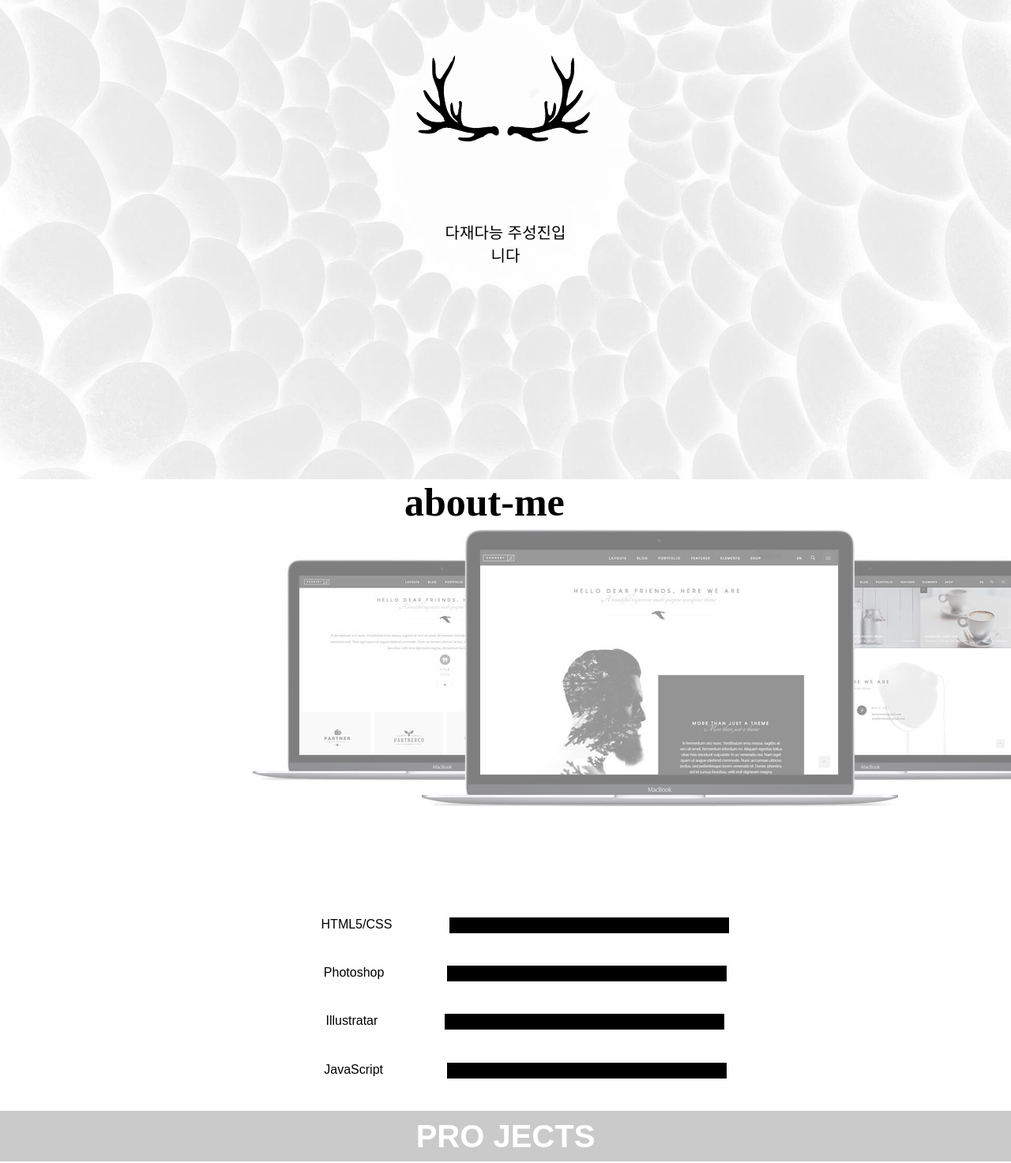
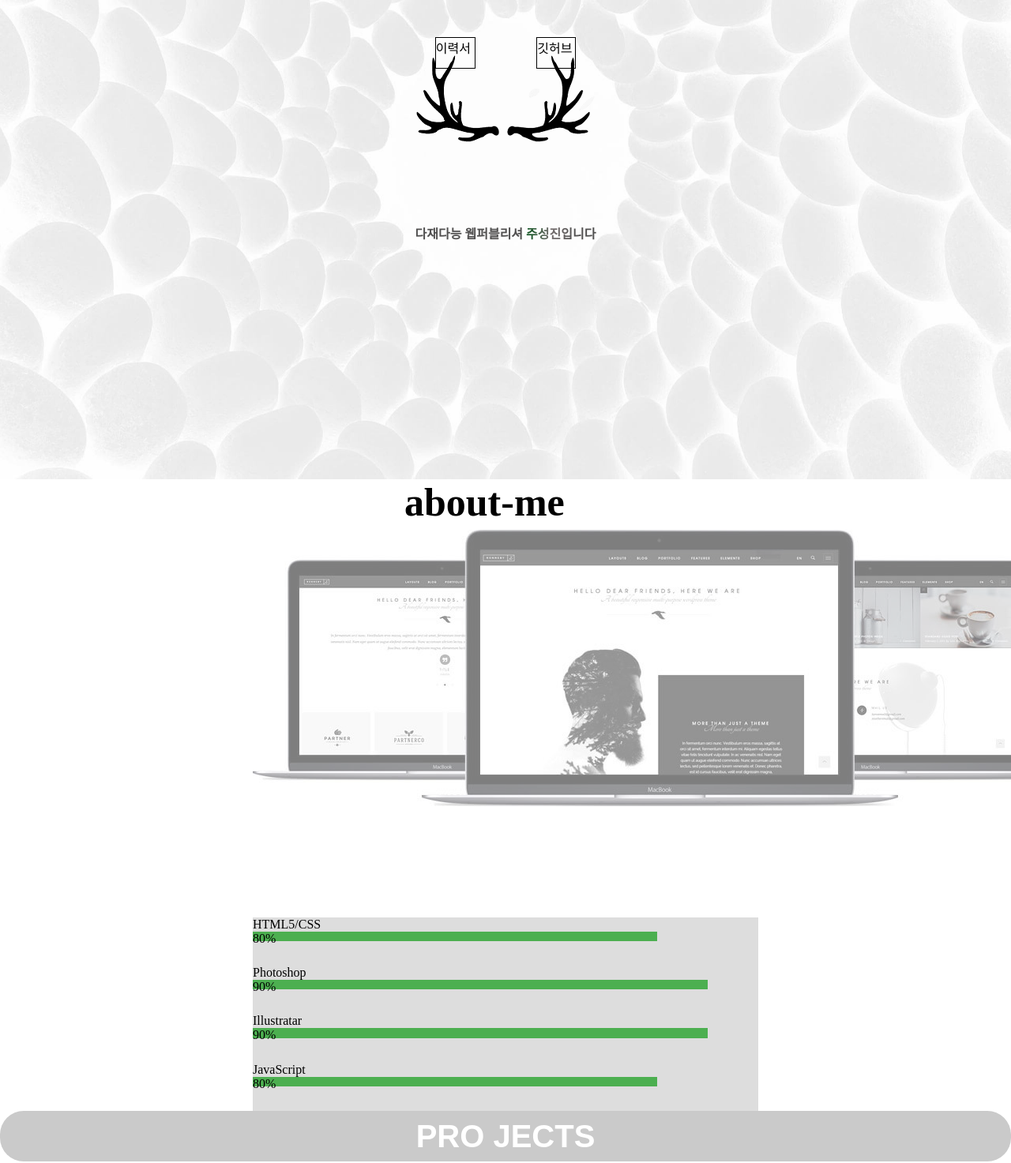
Before and after one commit to sungjinjoo/portfolio, a plain HTML site: page index.html in a window 1280 px wide. Shown: the part 273-1746 px from the top of the page at 79% size. Drawn offline with Linux system fonts and the light colour scheme.

Commit message:
Add files via upload

```diff
--- a/css/style.css
+++ b/css/style.css
@@ -3,6 +3,20 @@
   margin: 0;
   padding: 0;
   box-sizing: border-box;
+}
+html,
+body {
+  width: 100%;
+  height: 100%;
+}
+.followAnimation {
+  position: fixed;
+  top: 0;
+  left: 0;
+  font-size: 2rem;
+  /* css 애니메이션 적용시 성능개선 */
+  will-change: transform;
+  transform: translate(0, 0);
 }
 .wrap {
   height: 100vh;
@@ -64,6 +78,21 @@ ul.menu > li > a:hover {
   top: 40%;
   left: 40%;
 }
+.minibox {
+  display: flex;
+  justify-content: space-around;
+}
+.minibox1 {
+  width: 20%;
+  height: 40px;
+  border: 1px solid black;
+}
+
+.minibox2 {
+  width: 50px;
+  height: 40px;
+  border: 1px solid black;
+}
 .text_box {
   width: 40%;
   height: 20%;
@@ -79,12 +108,44 @@ ul.menu > li > a:hover {
   width: 30%;
   height: 20%;
   text-align: center;
- /*  border: 1px solid black; */
+  /*  border: 1px solid black; */
 }
-.maintext p{
+.maintext .btn-shine{
+  position: absolute;
+  top: 50%;
+  left: 50%;
+  transform: translate(-50%,-50%);
+  padding: 12px 48px;
+  color: #ffffff;
+  background: linear-gradient(to right, #004e14 0, rgb(117, 111, 111) 10%, #504f4f 20%);
+  background-position: 0;
+  background-clip: text;
+  -webkit-text-fill-color: transparent;
+  animation: shine 3s infinite linear;
+  animation-fill-mode: forwards;
+  -webkit-text-size-adjust: none;
+  font-weight: 800;
+  font-size: 16px;
+  text-decoration: none;
+  white-space: nowrap;
+}
+
+
+@keyframes shine {
+  0% {
+    background-position: 0;
+  }
+  100% {
+    background-position: 180px;
+  }
+  100% {
+    background-position: 280px;
+  }
+}
+/* .maintext p {
   font-size: 20px;
   font-family: "Pretendard-SemiBold", sans-serif;
-}
+} */
 .main img {
   width: 100%;
   height: 100%;
@@ -125,58 +186,25 @@ ul.menu > li > a:hover {
   display: inline-grid;
 }
 
-.skill1 {
-  margin-left: 50px;
-  color: black;
-  display: flex;
-  justify-content: space-around;
-  text-align: left;
-  font-family: "Pretendard-SemiBold", sans-serif;
+.skill1,
+.skill2,
+.skill3,
+.skill4 {
+  width: 100%;
+  background-color: #ddd;
 }
-.skibox1 {
-  width: 60%;
-  height: 20px;
-  background: black;
+
+.skibox1,
+.skibox2,
+.skibox3,
+.skibox4 {
+  width: 0;
+  height: 20%; /* 높이 설정 */
+  background-color: #4caf50;
+  transition: width 2s; /* 애니메이션 효과 */
 }
-.skill2 {
-  margin-left: 50px;
-  color: black;
-  display: flex;
-  justify-content: space-around;
-  text-align: left;
-  font-family: "Pretendard-SemiBold", sans-serif;
-}
-.skibox2 {
-  width: 60%;
-  height: 20px;
-  background: black;
-}
-.skill3 {
-  margin-left: 50px;
-  color: black;
-  display: flex;
-  justify-content: space-around;
-  text-align: left;
-  font-family: "Pretendard-SemiBold", sans-serif;
-}
-.skibox3 {
-  width: 60%;
-  height: 20px;
-  background: black;
-}
-.skill4 {
-  margin-left: 50px;
-  color: black;
-  display: flex;
-  justify-content: space-around;
-  text-align: left;
-  font-family: "Pretendard-SemiBold", sans-serif;
-}
-.skibox4 {
-  width: 60%;
-  height: 20px;
-  background: black;
-}
+
+
 /* section2 */
 .section2 {
   width: 100%;
@@ -190,6 +218,7 @@ ul.menu > li > a:hover {
   height: 20%;
   transition: all 0.4s;
   background: rgb(202, 202, 202);
+  border-radius: 30px;
 }
 
 .probox h2 {
@@ -198,7 +227,6 @@ ul.menu > li > a:hover {
   font-size: 40px;
   font-family: "Pretendard-SemiBold", sans-serif;
   color: #fff;
-
 }
 
 .probox2 {
@@ -206,9 +234,10 @@ ul.menu > li > a:hover {
   height: 20%;
   border: 1px solid;
   transition: all 0.4s;
- /*  background: rgb(105, 105, 105); */
+  border-radius: 30px;
+  /*  background: rgb(105, 105, 105); */
 }
-.probox2:hover{
+.probox2:hover {
   color: #fff;
   background-color: rgb(94, 154, 214);
 }
@@ -224,9 +253,10 @@ ul.menu > li > a:hover {
   height: 20%;
   border: 1px solid;
   transition: all 0.4s;
+  border-radius: 30px;
   /* background: rgb(105, 105, 105); */
 }
-.probox3:hover{
+.probox3:hover {
   color: #fff;
   background-color: rgb(94, 154, 214);
 }
@@ -242,9 +272,10 @@ ul.menu > li > a:hover {
   height: 20%;
   border: 1px solid;
   transition: all 0.4s;
+  border-radius: 30px;
   /* background: rgb(105, 105, 105); */
 }
-.probox4:hover{
+.probox4:hover {
   color: #fff;
   background-color: rgb(94, 154, 214);
 }
@@ -260,8 +291,6 @@ ul.menu > li > a:hover {
   width: 100%;
   height: 80%;
   display: flex;
-
-
 }
 .sec3_box {
   width: 50%;
@@ -271,8 +300,9 @@ ul.menu > li > a:hover {
   background-repeat: no-repeat;
   background-position: center 0%;
   background-size: 100%;
-  /*  transition: all 2s ease-in-out; */
-   box-shadow: 3px 3px 3px #d9d9d9;
+  background: url(../img/sungjinjoo.github.io_project1_.png);
+  transition: all 2s ease-in-out;
+  box-shadow: 3px 3px 3px #d9d9d9;
   overflow: hidden;
   position: relative;
 }
@@ -296,7 +326,7 @@ ul.menu > li > a:hover {
 .sec3_text {
   width: 70%;
   height: 60%;
- /*  background: yellow; */
+  /*  background: yellow; */
 }
 .sec3_con1 {
   width: 70%;
@@ -336,7 +366,6 @@ ul.menu > li > a:hover {
   width: 100%;
   height: 100%;
   display: flex;
-
 }
 .sec4_box {
   width: 50%;
@@ -348,7 +377,7 @@ ul.menu > li > a:hover {
   background-position: center 0%;
   background-size: 100%;
   /*  transition: all 2s ease-in-out; */
-   box-shadow: -3px 3px 3px #d9d9d9;
+  box-shadow: -3px 3px 3px #d9d9d9;
   overflow: hidden;
   position: relative;
 }
--- a/index.html
+++ b/index.html
@@ -12,6 +12,8 @@
 <body>
     <div class="wrap">
 
+        <!-- 마우스애니 -->
+        <div class="followAnimation"> 😱😎</div>
         <header>
             <div class="df">
                 <div class="top">
@@ -31,9 +33,19 @@
 
         </header>
         <main class="main">
-            <div class="mainphoto"></div>
+            <div class="mainphoto">
+                <div class="minibox">
+                    <div class="minibox1">이력서 <a
+                            href="https://drive.google.com/file/d/11UDl9nke1TaQAKfGQ8pQZqqaDsplQkDP/view?usp=drive_link"></a>
+                    </div>
+                    <div class="minibox2">깃허브</div>
+                </div>
+
+            </div>
             <div class="text_box">
-                <div class="maintext"><p>다재다능 주성진입니다</p></div>
+                <div class="maintext">
+                    <a href="#" class="btn-shine" target="_blank">다재다능 웹퍼블리셔 주성진입니다</a>
+                </div>
             </div>
             <img src="./img/main.png" alt="">
         </main>
@@ -45,17 +57,18 @@
                     <img src="./img/about1.jpg" alt="">
                 </div>
                 <div class="about_box2">
-                    <div class="skill1">HTML5/CSS
-                        <div class="skibox1"></div>
+
+                     <div class="skill1">HTML5/CSS
+                        <div class="skibox1">80%</div>
                     </div>
                     <div class="skill2">Photoshop
-                        <div class="skibox2"></div>
+                        <div class="skibox2">90%</div>
                     </div>
                     <div class="skill3">Illustratar
-                        <div class="skibox3"></div>
+                        <div class="skibox3">90%</div>
                     </div>
                     <div class="skill4">JavaScript
-                        <div class="skibox4"></div>
+                        <div class="skibox4">80%</div>
                     </div>
                 </div>
             </div>
@@ -79,7 +92,7 @@
 
         <section class="section3">
             <div class="sec3_box">
-                <img src="./img/pro1.JPG" alt="">
+                <!-- <img src="./img/sungjinjoo.github.io_project1_.png" alt=""> -->
             </div>
             <div class="sec3_box1">
                 <h2>PRO JECT1</h2>
@@ -113,7 +126,7 @@
         <section></section>
         <footer></footer>
     </div>
-  <!--   <script src="https://cdn.jsdelivr.net/npm/gsap@3.12.5/dist/gsap.min.js"></script>
+    <!--   <script src="https://cdn.jsdelivr.net/npm/gsap@3.12.5/dist/gsap.min.js"></script>
     <script src="https://cdn.jsdelivr.net/npm/gsap@3.12.5/dist/ScrollTrigger.min.js"></script>
     <script src="https://cdnjs.cloudflare.com/ajax/libs/gsap/3.12.5/ScrollToPlugin.min.js"></script> -->
     <Script src="./js/js.js"></Script>
--- a/js/js.js
+++ b/js/js.js
@@ -1,6 +1,55 @@
-const links = gsap.utils.toArray("nav li a");
+
+const el = document.querySelector(".followAnimation");
+//마우스 좌표
+let mouseX = 0;
+let mouseY = 0;
+//요소좌표
+let currentX = 0;
+let currentY = 0;
+//브라우저의 마우스 좌표값얻기
+document.addEventListener("mousemove", (e) => {
+  mouseX = e.clientX;
+  mouseY = e.clientY;
+  console.log(mouseX, mouseY);
+});
+tick();
+function tick() {
+  requestAnimationFrame(tick);
+  currentX += (mouseX - currentX) * 0.1;
+  currentY += (mouseY - currentY) * 0.1;
+  //console.log(currentX);
+
+  //el.style.left = currentX+'px';
+  //el.style.top = currentY+'px';
+  el.style.transform = `translate(${currentX}px,${currentY}px )`;
+}
+//퍼센트바
+document.addEventListener('DOMContentLoaded', function() {
+  // 각 기술의 숙련도 퍼센트
+  const skillPercents = {
+      'skibox1': '80%',
+      'skibox2': '90%',
+      'skibox3': '90%',
+      'skibox4': '80%'
+  };
+
+  // 각 기술의 숙련도에 따라 너비 설정
+  for (const [skill, percent] of Object.entries(skillPercents)) {
+      document.querySelector('.' + skill).style.width = percent;
+  }
+});
+
+
+
+
+
+
+
+/* transform:translate(-50%,-50%) */
+
+/* const links = gsap.utils.toArray("nav li a"); */
 //링크마다 부드러운 섹션이동
-links.forEach((el) => {
+ /* links.forEach((el) => {
   const anc = document.querySelector(el.getAttribute("href"));
   const linkST = ScrollTrigger.create({
     trigger: anc,
@@ -36,4 +85,4 @@ ScrollTrigger.create({
     className: "active",
     targets: "nav",
   },
-});
+});  */
```
Also changed, not shown: 2 other files.
